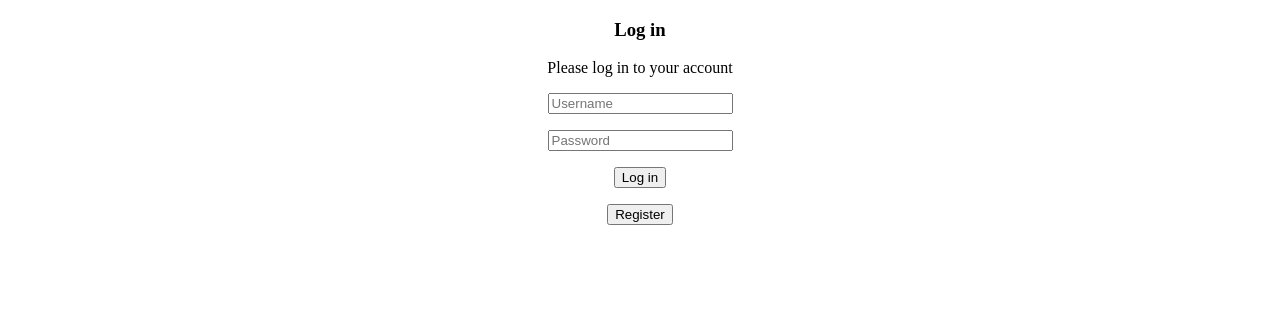
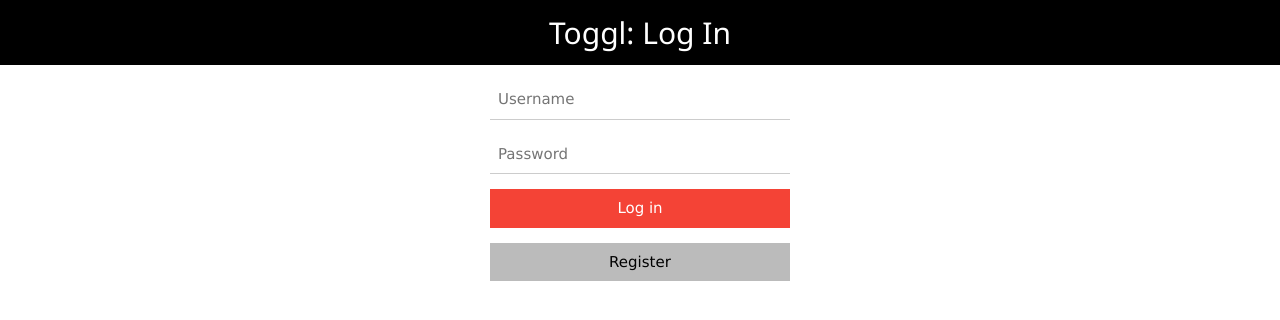
Before and after one commit to renevaeli/WebProjectToggl, a PHP site: page /login.php in a window 1280 px wide. Shown: the top 320 px of the page. Run offline with PHP 8.4, Linux system fonts and the light colour scheme.

Commit message:
added Login and Register CSS

```diff
--- a/login.php
+++ b/login.php
@@ -3,19 +3,23 @@
   <head>
     <meta charset="utf-8">
     <title>LogIn</title>
+    <link rel="stylesheet" href="css/w3.css">
     <script src="js/jquery-3.2.1.min.js"></script>
     <script src="js/login.js"></script>
     <script src="js/functions.js"></script>
   </head>
   <body>
-    <div style="width: 200px; margin: auto;" align="center">
-      <h3>Log in</h3>
-      <p>Please log in to your account</p>
-      <p><div id="login_error"></div></p>
-      <p><input id="inputUser" type="username" placeholder="Username"></p>
-      <p><input id="inputPass" type="password" placeholder="Password"></p>
-      <p><button id="btnLogin">Log in</button></p>
-      <p><button id="btnGoToRegister">Register</button></p>
-    <div>
+    <!-- Header -->
+    <div class="w3-container w3-black w3-center">
+      <h2>Toggl: Log In</h2>
+    </div>
+
+    <!-- Login input -->
+    <div style="width: 300px; margin: auto;" align="center">
+      <p><input class="w3-input" id="inputUser" type="username" placeholder="Username"></p>
+      <p><input class="w3-input" id="inputPass" type="password" placeholder="Password"></p>
+      <p><button class="w3-button w3-bar w3-red" id="btnLogin">Log in</button></p>
+      <p><button class="w3-button w3-bar w3-gray" id="btnGoToRegister">Register</button></p>
+    </div>
   </body>
 </html>
--- a/timer.php
+++ b/timer.php
@@ -23,15 +23,15 @@
 
       <!-- Timer -->
       <div class="w3-row-padding w3-padding-16">
-        <div class="w3-container w3-threequarter">
+        <div class="w3-container w3-half">
           <input class="w3-input" type=text id="inputDescription" placeholder="Description">
         </div>
-        <div class="w3-container w3-quarter">
+        <div class="w3-container w3-half">
           <div class="w3-container w3-half">
             <h3 class="w3-right" id="timer">00:00:00</h3>
           </div>
           <div class="w3-container w3-half">
-            <button class="w3-button w3-red" id="btnToggle">Start</button>
+            <button class="w3-button w3-red w3-right" id="btnToggle">Start</button>
           </div>
         </div>
       </div>
```
Also changed, not shown: register.php (+11 -8 lines).
